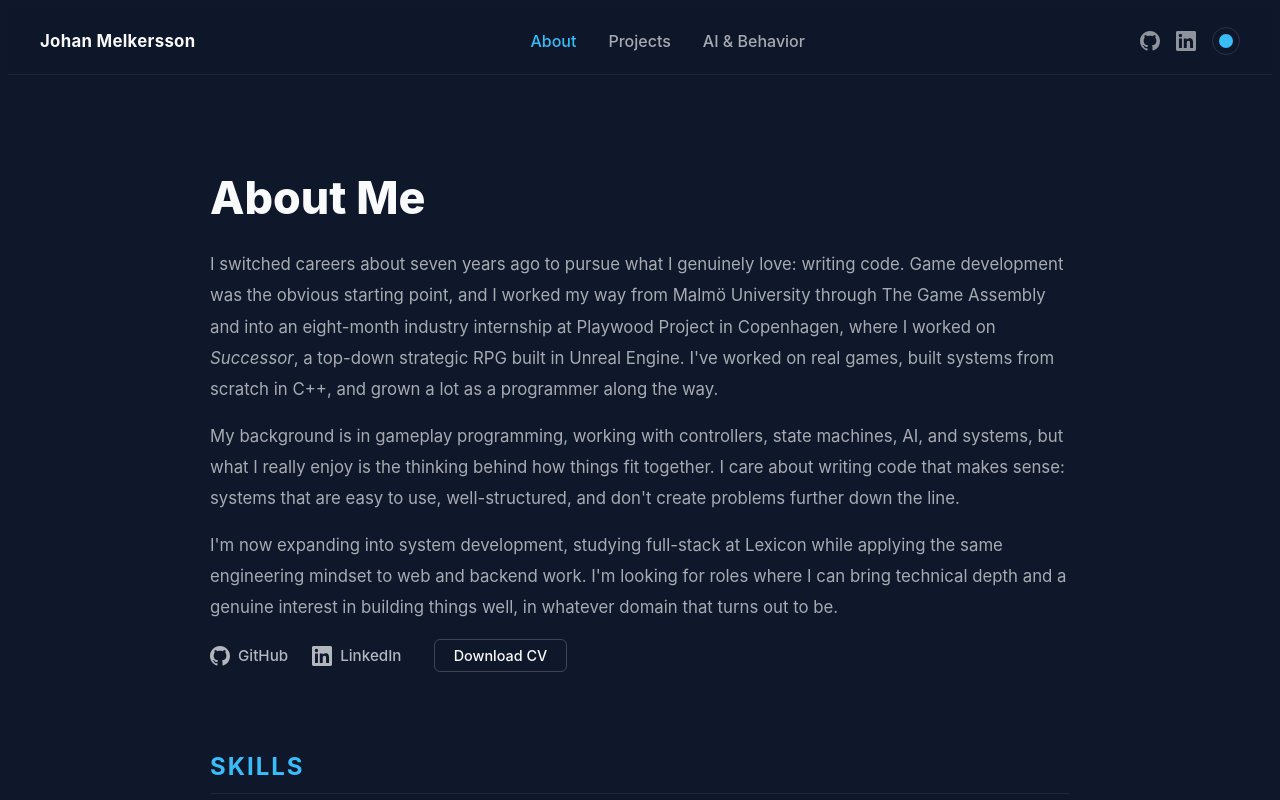
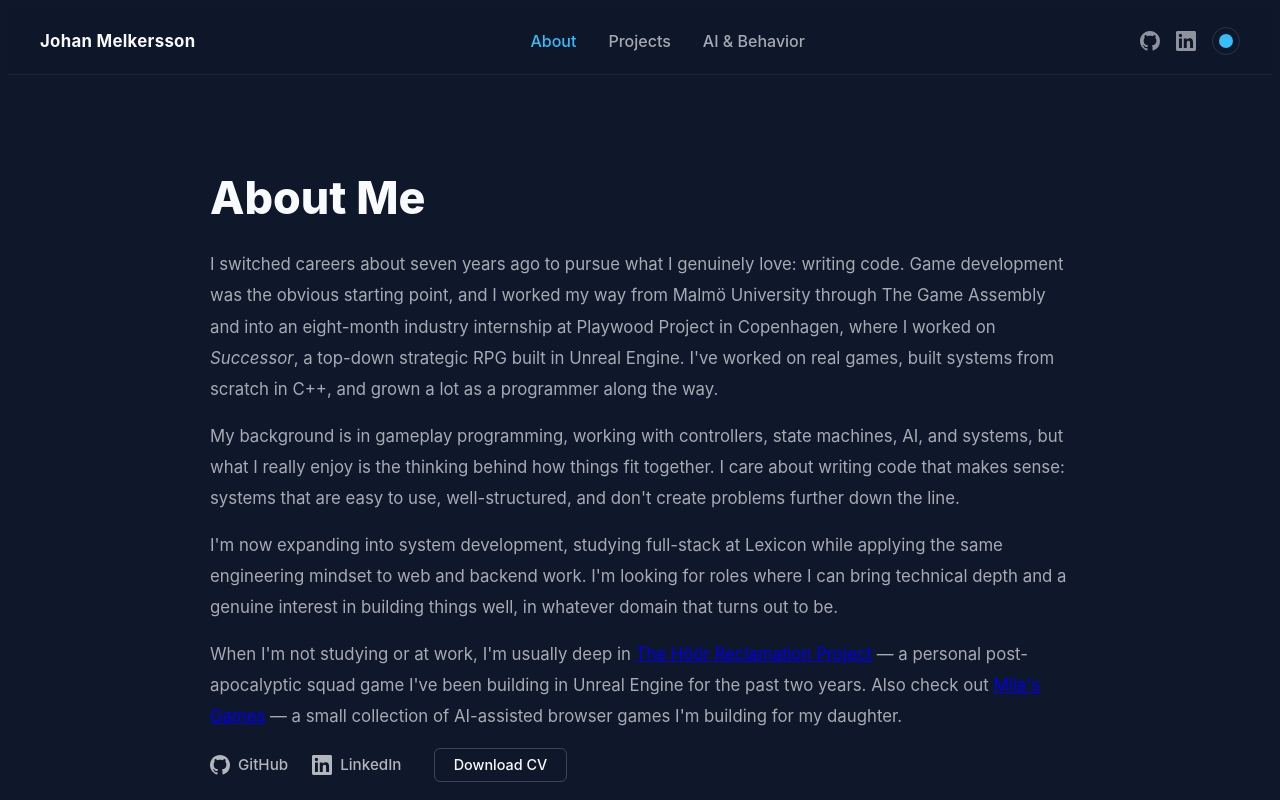
Before and after one commit to johanmelkersson/johanmelkersson.github.io, a React (Vite) app: page /about in a window 1280 px wide. Shown: the top 800 px of the page. Built offline with nearby package versions, Linux system fonts and the light colour scheme.

Commit message:
Milas Games

```diff
--- a/src/data/projects.ts
+++ b/src/data/projects.ts
@@ -381,28 +381,6 @@ export const PROJECTS_DATA: GameProject[] = [
         imageUrl: '/images/projects/space-game.gif',
         githubUrl: 'https://github.com/johanmelkersson/OrbitalWarden',
     },
-    {
-        id: 14,
-        title: "Project Mila",
-        tagline: "Tiny games for tiny hands.",
-        description: "Project Mila är en samling webbläsarspel byggda för barn som vill testa att spela spel för första gången. "
-        + "Spelen är enkla och generösa — designade för att ge omedelbar glädje utan krav på förkunskaper. "
-        + "Planen är att samlingen ska växa och fyllas med spel med olika komplexitet och svårighetsgrad över tid.",
-        roleDescription: "Soloutvecklare — designade spelkoncept, byggde spelmotor i vanilla JavaScript med Canvas API, implementerade "
-        + "procedurellt ljud via Web Audio API, responsiv skalning för mobil och dator samt ett arkitekturmönster för enkel sprite-utbytning.",
-        technologies: ['HTML5', 'CSS3', 'JavaScript', 'Canvas API', 'Web Audio API'],
-        genre: 'Casual / Kids',
-        engine: 'Vanilla JS / Canvas',
-        mainContribution: 'Designade och byggde hela spelstapeln i vanilla JS — från Canvas-renderingsloop och partikeleffektsystem till Web Audio API-ljud och mobilanpassad input.',
-        status: 'in-development',
-        releaseDate: '2026-05',
-        releaseDateLabel: 'Maj 2026',
-        imageUrl: '/images/projects/project-mila.png',
-        githubUrl: 'https://github.com/johanmelkersson/ProjectMila',
-        demoUrl: 'https://johanmelkersson.github.io/ProjectMila/',
-    },
-
-
 ];
 
 export interface SystemProject {
--- a/src/data/timeline.ts
+++ b/src/data/timeline.ts
@@ -49,5 +49,4 @@ export const TIMELINE_DATA: TimelineEntry[] = [
   { id: 13, year: 2026, period: 'Apr 2026',             startDate: '2026-04', endDate: '2026-04', title: 'Weather Dashboard',            contribution: 'Everything',                                                     engine: undefined,           category: 'educational',  categoryLabel: 'Lexicon',             type: 'system', status: 'finished'        },
   { id: 16, year: 2026, period: 'Apr – May 2026',      startDate: '2026-04', endDate: '2026-05', title: 'Vinyllo',                      contribution: 'Frontend, routing & Firebase integration',                                   engine: undefined,           category: 'educational',  categoryLabel: 'Lexicon',             type: 'system', status: 'finished'        },
   { id: 15, year: 2026, period: 'Apr 2026 →',          startDate: '2026-04',                     title: 'Developer Portfolio',          contribution: 'React · TypeScript · custom SVG timeline',                          engine: undefined,           category: 'hobby',                                              type: 'system', status: 'in-development', ongoing: true },
-  { id: 17, year: 2026, period: 'May 2026 →',          startDate: '2026-05',                     title: 'Project Mila',                 contribution: 'Game engine · Canvas API · Web Audio API',                           engine: undefined,           category: 'hobby',                                              type: 'game',   status: 'in-development', ongoing: true },
 ];
--- a/src/pages/About.tsx
+++ b/src/pages/About.tsx
@@ -35,6 +35,14 @@ function About() {
             the same engineering mindset to web and backend work. I'm looking for roles where I can
             bring technical depth and a genuine interest in building things well, in whatever domain
             that turns out to be.
+          </p>
+          <p>
+            When I'm not studying or at work, I'm usually deep in{' '}
+            <a href="/projects">The Höör Reclamation Project</a>
+            {' '}— a personal post-apocalyptic squad game I've been building in Unreal Engine for the
+            past two years. Also check out{' '}
+            <a href="https://johanmelkersson.github.io/ProjectMila/" target="_blank" rel="noopener noreferrer">Mila's Games</a>
+            {' '}— a small collection of AI-assisted browser games I'm building for my daughter.
           </p>
           <div className={styles.introActions}>
             <div className={styles.socialLinks}>
```
